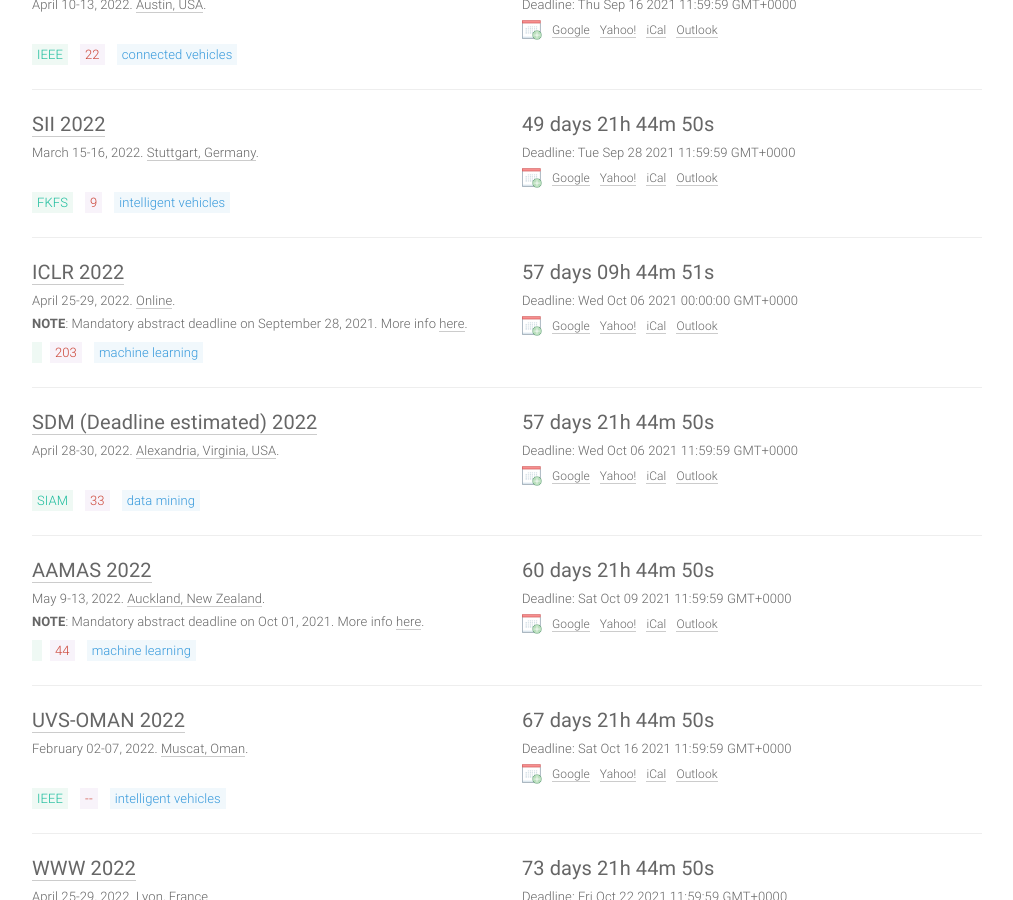
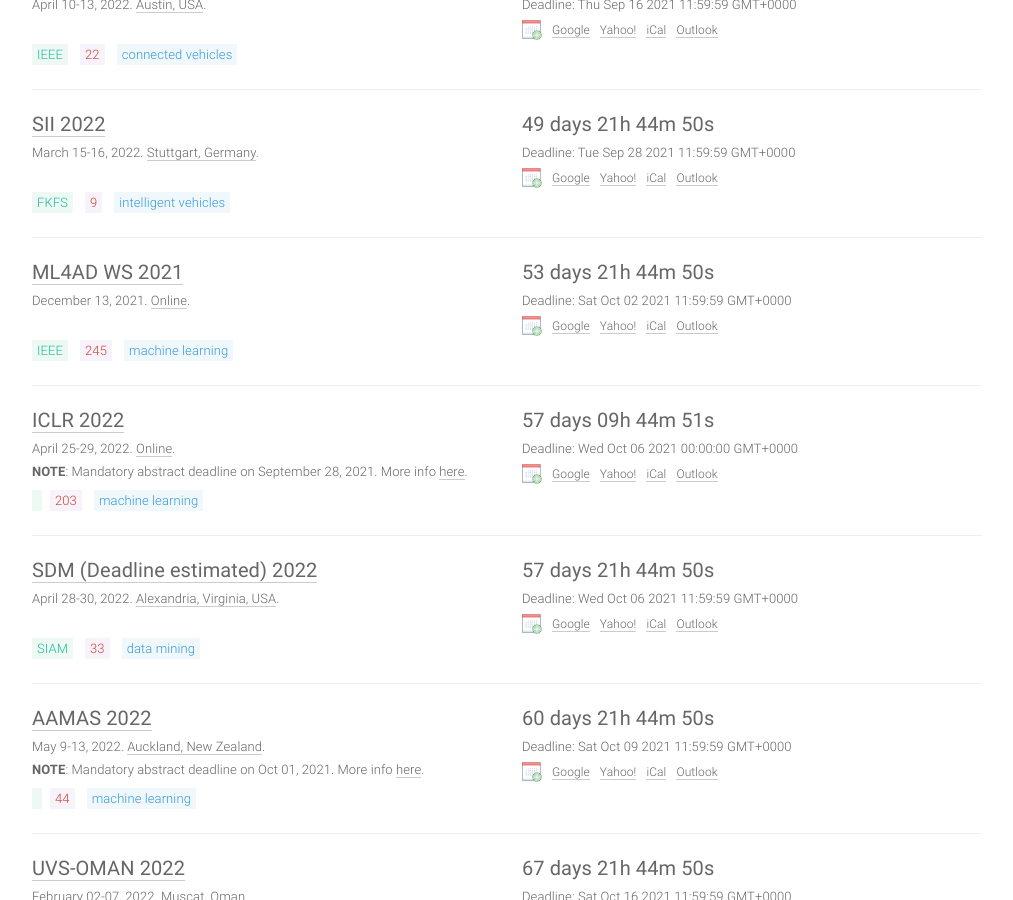
Before and after one commit to paperswithcode/ai-deadlines, a Jekyll site: the page built from index.html, in a window 1280 px wide and 900 px high, scrolled down 1532 px. Shown: the whole window, without its empty margins (133-1146 px from the left). Built offline with Jekyll 4.4.1, drawn with Linux system fonts in a browser that asks for light colours; comment, search, counter and statistics services are not loaded; some of the changed text lies outside the part shown.

Commit message:
Update conferences.yml

```diff
--- a/_data/conferences.yml
+++ b/_data/conferences.yml
@@ -1,4 +1,17 @@
 ---
+- title: ML4AD WS
+  long: NeurIPS Workshop on Machine Learning for Autonomous Driving
+  hindex: 245
+  year: 2021
+  id: ml4ad21
+  link: https://ml4ad.github.io/
+  deadline: '2021-10-01 23:59:59'
+  timezone: UTC-12
+  date: December 13, 2021
+  place: Online
+  sub: ML
+  host: IEEE
+
 - title: FUSION (Deadline estimated)
   long: International Conference on Information Fusion
   hindex: 25
@@ -1144,14 +1157,15 @@
   sub: DM
 
 - title: NeurIPS
-  hindex: 198
+  long: Conference on Neural Information Processing Systems
+  hindex: 245
   year: 2021
   id: neurips21
   link: https://neurips.cc/Conferences/2021/
   deadline: '2021-05-28 13:00:00'
   abstract_deadline: '2021-05-21 13:00:00'
   timezone: America/Los_Angeles
-  date: December 5-14, 2021
+  date: December 6-14, 2021
   place: Online
   sub: ML
   note: '<b>NOTE</b>: Mandatory abstract deadline on May 21, 2021'
```
